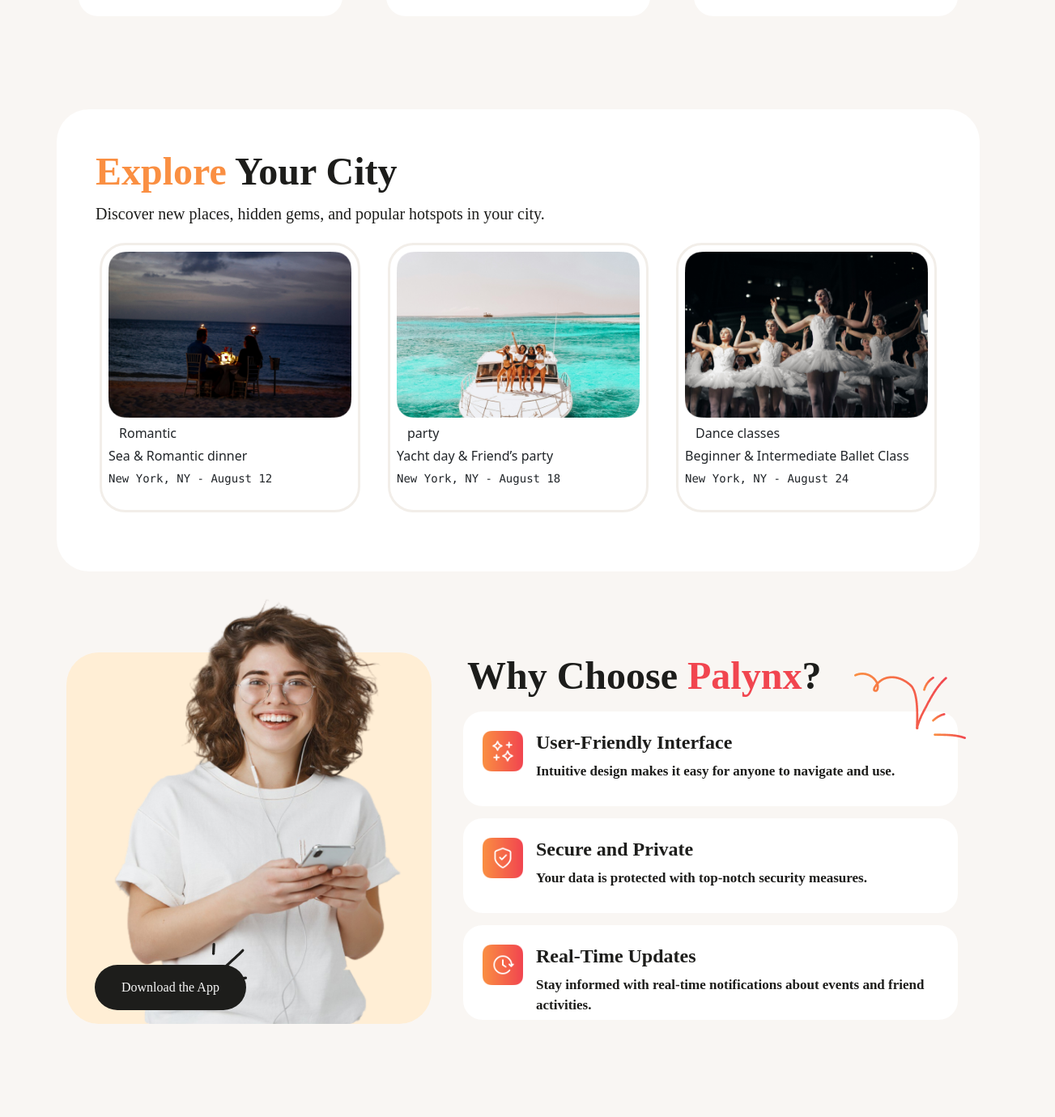
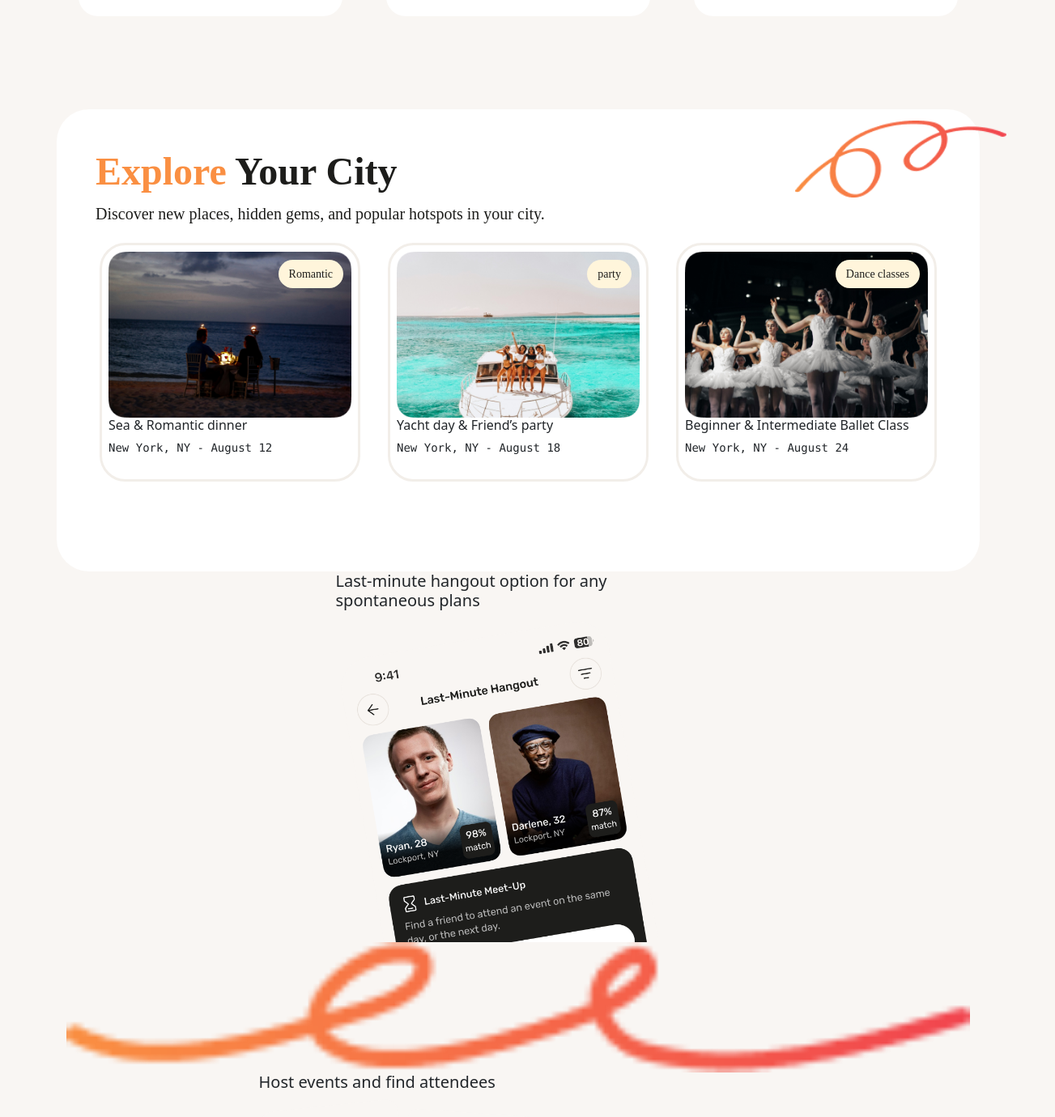
Before and after one commit to Earthpasserby/palynxx, a React (Create React App) app: page / in a window 1280 px wide. Shown: the part 720-2100 px from the top of the page at 81% size, 1303 px wide, since content can reach past the window. Before the commit the page ends 2055 px from the top, so only its background shows below. Built offline with nearby package versions, Linux system fonts and the light colour scheme.

Commit message:
more on homepage

```diff
--- a/src/App.css
+++ b/src/App.css
@@ -179,6 +179,7 @@
   border-radius: 16px;
   height: 300px;
   text-align: center;
+  position: relative;
 }
 .sec-1 h5 {
   font-family: Fixel Text;
@@ -222,22 +223,7 @@
 .section2 {
   margin-left: 20px;
 }
-.highlight1 {
-  width: 82px;
-  height: 49px;
-}
-.highlight1 {
-  position: absolute;
-  left: 77%;
-  bottom: -70px;
-}
-
-.cont-Highlight1 {
-  position: relative;
-  width: 100%;
-  height: 100%;
-  /* left: 70%; */
-}
+
 .btn-img {
   height: 48px;
   padding: 4px 32px 4px 32px;
@@ -246,31 +232,11 @@
   background-color: #1d1d1b;
   color: #f8f8f8;
 }
-.btn-img {
-  position: absolute;
-  /* margin-top: 235px; */
-  left: 0;
-  bottom: 41px;
-  font-family: Fixel Text;
-  font-size: 16px;
-  font-weight: 500;
-  color: #f8f8f8;
-}
+
 .sect-Btn {
   position: relative;
   width: 100%;
 }
-.Line {
-  position: absolute;
-  /* margin-top: 235px; */
-  left: 58%;
-  top: -120px;
-}
-.High-line {
-  position: relative;
-  width: 100%;
-}
-
 .card-1 {
   background-color: #ffffff;
   margin: 15px;
@@ -327,6 +293,45 @@
   font-weight: 400;
   color: #1d1d1b;
 }
+.btn-3 {
+  position: absolute;
+  top: 10px;
+  right: 10px;
+}
+.Btn-3 {
+  position: relative;
+}
+.btn-3 {
+  font-family: Fixel Text;
+  font-size: 14px;
+  font-weight: 500;
+  background-color: #fff5db;
+  color: #1d1d1b;
+  border-radius: 56px;
+}
+.hero-3 {
+  position: relative;
+}
+.underline1 {
+  position: absolute;
+  top: 14px;
+  right: -15px;
+}
+.Line {
+  position: absolute;
+  bottom: 30px;
+  left: 170px;
+}
+
+.btn-img {
+  position: absolute;
+  left: 0;
+  bottom: 0;
+  font-family: Fixel Text;
+  font-size: 16px;
+  font-weight: 500;
+  color: #f8f8f8;
+}
 .logo-img {
   width: 120px;
   height: 40px;
@@ -334,6 +339,18 @@
 .Navbar {
   margin-top: 15px;
   /* Ensure it stays on top of other content */
+}
+.sec-1Cont {
+  position: relative;
+}
+.highlight1 {
+  position: absolute;
+  top: -10px;
+  right: 0;
+}
+.highlight1 {
+  width: 82px;
+  height: 49px;
 }
 
 .nbar {
@@ -1046,11 +1063,13 @@
   }
   .hero-6 {
     margin-top: 100px;
+    position: relative;
   }
   .section1 {
     background-color: #ffeed5;
     border-radius: 40px;
     height: 459px;
+    position: relative;
   }
   .lady {
     width: 460px;
@@ -1064,22 +1083,16 @@
   .lady {
     position: relative;
   }
+  .sec-1Cont {
+    position: relative;
+  }
+
   .highlight1 {
-    width: 138px;
-    height: 82px;
-  }
-  .highlight1 {
-    position: absolute;
-    left: 77%;
-    bottom: 0;
-    top: 0;
-    margin-top: 25px;
-  }
-  .cont-Highlight1 {
-    position: relative;
-    width: 100%;
-    height: 100%;
-  }
+    position: absolute;
+    top: -35px;
+    right: 0;
+  }
+
   .btn-img {
     height: 56px;
     padding: 4px 32px 4px 32px;
@@ -1089,30 +1102,21 @@
     color: #f8f8f8;
   }
 
+  .Line {
+    position: absolute;
+    bottom: 45px;
+    left: 220px;
+  }
+
   .btn-img {
     position: absolute;
-    /* margin-top: 235px; */
     left: 35px;
-    bottom: 87px;
+    bottom: 15px;
     font-family: Fixel Text;
     font-size: 16px;
     font-weight: 500;
     color: #f8f8f8;
   }
-  .sect-Btn {
-    position: relative;
-    width: 100%;
-  }
-  .Line {
-    position: absolute;
-    /* margin-top: 235px; */
-    left: 40%;
-    top: -170px;
-  }
-  /* .High-line {
-    position: relative;
-    width: 100%;
-  } */
 
   .hero-2 {
     margin-top: 100px;
@@ -1171,11 +1175,35 @@
     color: #fa8f42;
   }
   .hero-3 p {
-  font-family: Fixel Text;
-  font-size: 20px;
-  font-weight: 400;
-  color: #1d1d1b;
-}
+    font-family: Fixel Text;
+    font-size: 20px;
+    font-weight: 400;
+    color: #1d1d1b;
+  }
+  .btn-3 {
+    font-family: Fixel Text;
+    font-size: 14px;
+    font-weight: 500;
+    background-color: #fff5db;
+    color: #1d1d1b;
+    border-radius: 56px;
+  }
+  .btn-3 {
+    position: absolute;
+    top: 10px;
+    right: 10px;
+  }
+  .Btn-3 {
+    position: relative;
+  }
+  .hero-3 {
+    position: relative;
+  }
+  .underline1 {
+    position: absolute;
+    top: 14px;
+    right: -45px;
+  }
   /*Blog*/
   .Blog-header h3 {
     font-size: 48px;
--- a/src/Home.jsx
+++ b/src/Home.jsx
@@ -3,6 +3,13 @@
 import "bootstrap-icons/font/bootstrap-icons.css";
 // import Accordion from "react-bootstrap/Accordion";
 import { Container, Navbar, Nav, Col, Row, Accordion } from "react-bootstrap";
+import { GoArrowUpRight } from "react-icons/go";
+import { BiLogoLinkedin } from "react-icons/bi";
+import { BsInstagram } from "react-icons/bs";
+import { FaFacebookF } from "react-icons/fa";
+import { FaXTwitter } from "react-icons/fa6";
+import { GoArrowRight } from "react-icons/go";
+import { GoArrowLeft } from "react-icons/go";
 import "slick-carousel/slick/slick.css";
 import "slick-carousel/slick/slick-theme.css";
 import Slider from "react-slick";
@@ -180,20 +187,23 @@
           <h4>
             <span>Explore</span> Your City
           </h4>
-          {/* <div className="Hero-3">
           <img
             src="./underline1.png"
             alt="palynx-img"
-              className="underline1 img-fluid"
+            className="underline1 img-fluid w-25"
           />
-          </div> */}
           <p>
             Discover new places, hidden gems, and popular hotspots in your city.
           </p>
           <Col md={4} xs={12}>
             <div className="card-2">
-              <img src="./view.png" alt="palynx-img" className="img-fluid w-100" />
               <div className="Btn-3">
+                <img
+                  src="./view.png"
+                  alt="palynx-img"
+                  className="img-fluid w-100"
+                />
+
                 <button className="btn btn-3">Romantic</button>
               </div>
               <div className="card-2Cont">
@@ -204,9 +214,13 @@
           </Col>
           <Col md={4} xs={12}>
             <div className="card-2">
-              <img src="./yatch.png" alt="palynx-img" className="img-fluid w-100" />
-              <div className="Btn-4">
-                <button className="btn btn-4">party</button>
+              <div className="Btn-3">
+                <img
+                  src="./yatch.png"
+                  alt="palynx-img"
+                  className="img-fluid w-100"
+                />
+                <button className="btn btn-3">party</button>
               </div>
               <div className="card-2Cont">
                 <h6>Yacht day & Friend’s party</h6>
@@ -216,9 +230,13 @@
           </Col>
           <Col md={4} xs={12}>
             <div className="card-2">
-              <img src="./bale.png" alt="palynx-img" className="img-fluid w-100" />
-              <div className="Btn-5">
-                <button className="btn btn-5">Dance classes</button>
+              <div className="Btn-3">
+                <img
+                  src="./bale.png"
+                  alt="palynx-img"
+                  className="img-fluid w-100"
+                />
+                <button className="btn btn-3">Dance classes</button>
               </div>
               <div className="card-2Cont">
                 <h6>Beginner & Intermediate Ballet Class</h6>
@@ -228,7 +246,7 @@
           </Col>
         </Row>
       </Container>
-      {/* <Container className="hero-4 ">
+      <Container className="hero-4 ">
         <Row className="justify-content-center">
           <Col md={5} xs={12}>
             <div className="hero4-1">
@@ -276,8 +294,8 @@
             </div>
           </Col>
         </Row>
-      </Container> */}
-      {/* <Container className="hero-5">
+      </Container>
+      <Container className="hero-5">
         <div className="d-flex justify-content-between">
           <h4 className="">
             Create, Contribute, Like & <span>Share</span>
@@ -334,7 +352,7 @@
             </Slider>
           </div>
         </Row>
-      </Container> */}
+      </Container>
       <Container className="hero-6">
         <Row className="">
           <Col md={5} xs={12}>
@@ -344,33 +362,27 @@
                 alt="palynx-img"
                 className="img-fluid lady"
               />
-              <div className="sect-Btn">
+
               <button className="btn btn-1 btn-img">Download the App</button>
-              </div>
-              <div className="High-line">
               <img
                 src="./Highlight.png"
                 alt="palynx-img"
                 className="img-fluid Line"
               />
             </div>
-            </div>
           </Col>
           <Col md={7} xs={12}>
             <div className="section2">
-              <div className="cont-Highlight1">
+              <h4>
+                Why Choose <span> Palynx</span>?
+              </h4>
+            </div>
+            <div className="sec-1Cont">
               <img
                 src="./Highlight1.png"
                 alt="palynx-img"
                 className="img-fluid highlight1"
               />
-              </div>
-
-              <h4>
-                Why Choose <span> Palynx</span>?
-              </h4>
-            </div>
-            <div className="sec-1Cont">
               <div className="sec-1 d-flex">
                 <img
                   src="./star1.png"
@@ -417,7 +429,7 @@
           </Col>
         </Row>
       </Container>
-      {/* <Container className="hero-7">
+      <Container className="hero-7">
         <Row>
           <Col md={7} xs={12}>
             <h4>
@@ -455,8 +467,8 @@
             </div>
           </Col>
         </Row>
-      </Container> */}
-      {/* <Container className="hero-8 mt-5">
+      </Container>
+      <Container className="hero-8 mt-5">
         <div className="hero-8Header">
           <div className="hero-dash">
             <img src="./dash.png" alt="palynx-img" className="img-fluid dash" />
@@ -536,8 +548,8 @@
             </div>
           </Col>
         </Row>
-      </Container> */}
-      {/* <Container className="hero-9">
+      </Container>
+      <Container className="hero-9">
         <div className="hero9-drop">
           <img src="./drop.png" alt="palynx-img" className="img-fluid drop" />
         </div>
@@ -599,8 +611,8 @@
             </Accordion.Item>
           </Accordion>
         </Row>
-      </Container> */}
-      {/* <Container>
+      </Container>
+      <Container>
         <Row className="d-flex justify-content-center">
           <Container className="blogCad">
             <Row className="d-flex justify-content-center mt-5">
@@ -741,7 +753,7 @@
             <h6>All rights reserved Palynx © 2024</h6>
           </div>
         </Container>
-      </Container> */}
+      </Container>
     </>
   );
 };
```
Lines whose indentation alone changed are shown as unchanged.
